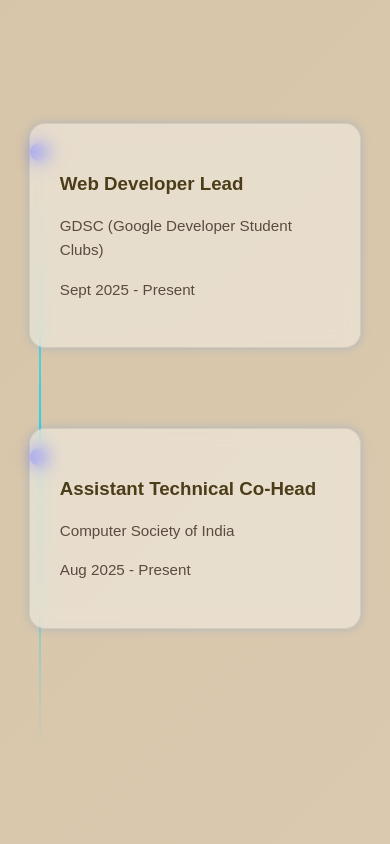
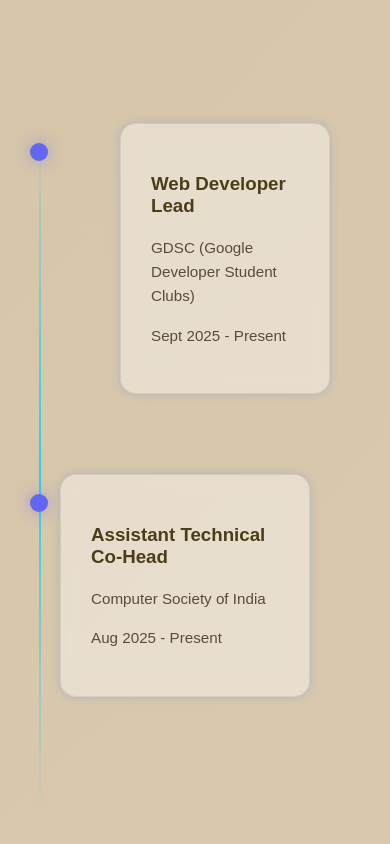
Before and after one commit to sharyuharde22/Portfolio, a React (Create React App) app: page / in a window 390 px wide. Shown: the part 3840-4684 px from the top of the page. Built offline with nearby package versions, Linux system fonts and the light colour scheme.

Commit message:
Fix in App.css

```diff
--- a/src/App.css
+++ b/src/App.css
@@ -665,19 +665,14 @@ p {
 }
 
 .timeline-row {
-    width: 100% !important;
-    left: 0 !important;
-    padding-left: 0 !important;
-    padding-right: 0 !important;
-    display: flex !important;
-    justify-content: center !important;
+  width: 100%;
+  padding-left: 40px;
 }
 
 .timeline-row.left,
 .timeline-row.right {
-    left: 0 !important;
-    padding-left: 0 !important;
-    padding-right: 0 !important;
+  left: 0;
+  text-align: left;
 }
 
 .timeline-dot {
@@ -685,9 +680,9 @@ p {
 }
 
 .timeline-row .card {
-    width: 95% !important;
-    max-width: 95% !important;
-    margin: 0 auto !important;
+  width: calc(100% - 60px);
+  max-width: none;
+  margin: 0;
 }
 
   .timeline-vertical {
@@ -738,7 +733,7 @@ p {
   font-size: 16px;
 }
 
+}
 section {
   padding: 80px 0;
 }
-}
```
Lines whose indentation alone changed are shown as unchanged.
